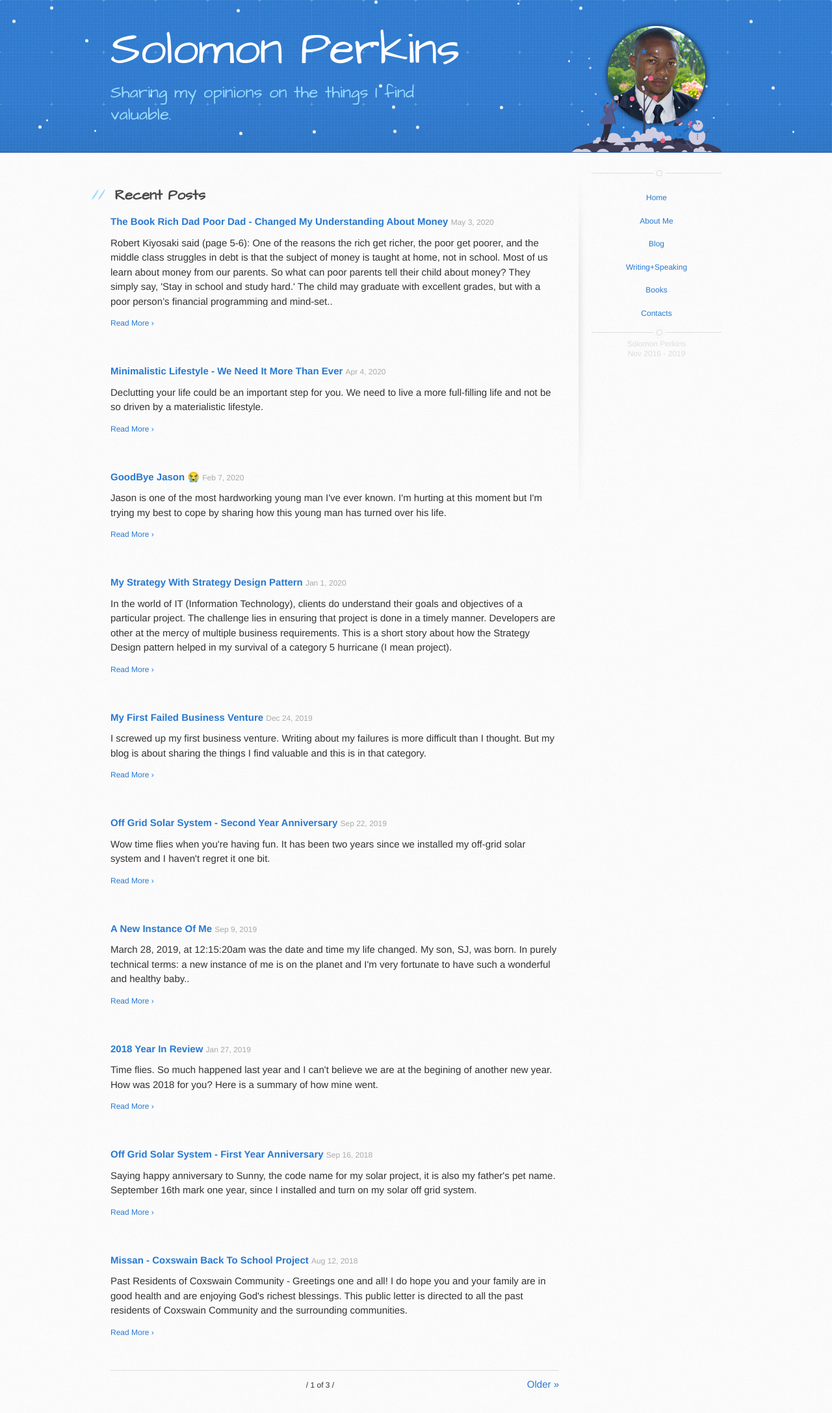
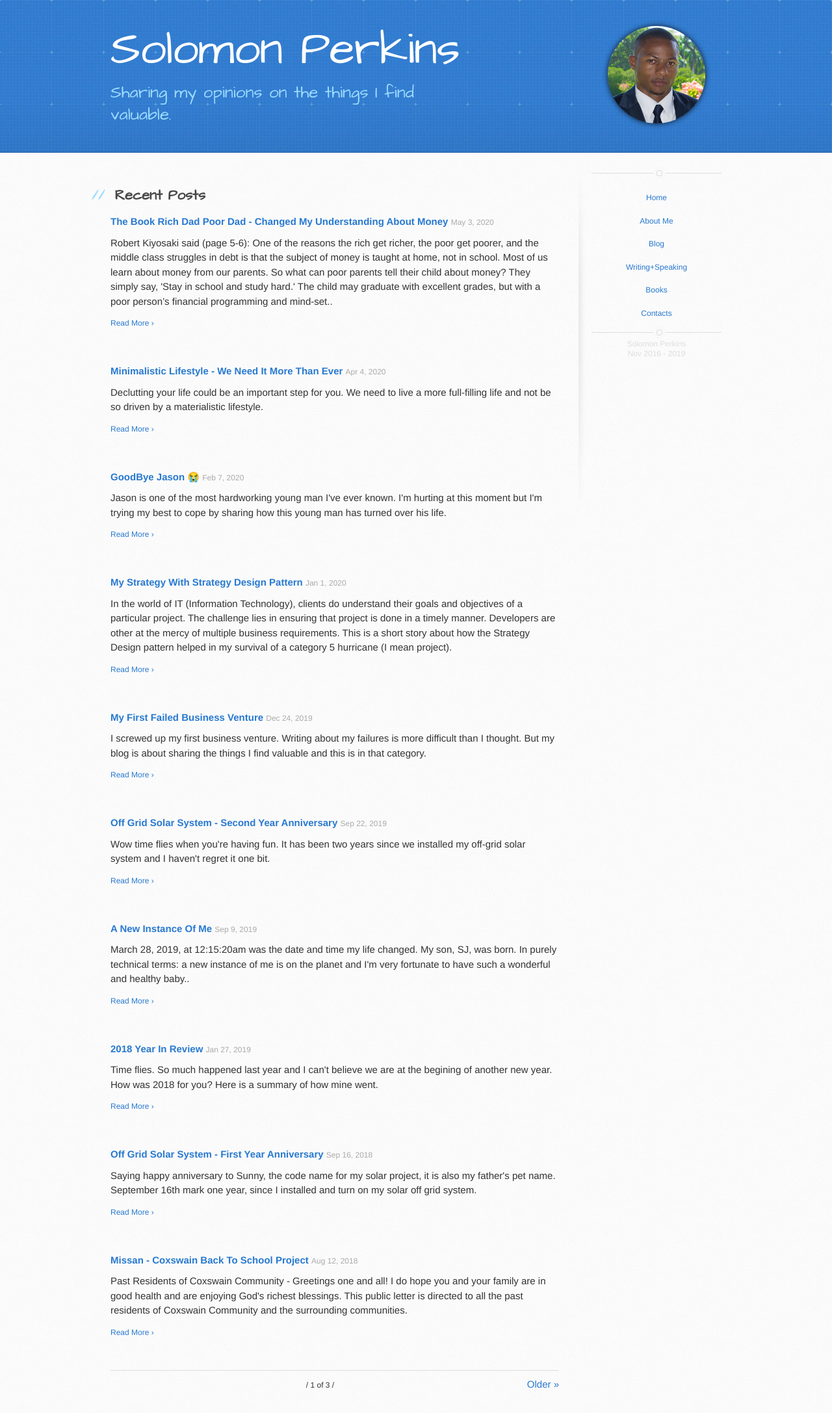
Before and after one commit to SolomonPerkins/solomonperkins.github.io, a Jekyll site: the page built from index.html, in a window 1280 px wide. Shown: the whole page at 65% size. Built offline with Jekyll 4.4.1, drawn with Linux system fonts in a browser that asks for light colours; the list of posts is cut into pages by our own code.

Commit message:
update the default layout

```diff
--- a/_layouts/default.html
+++ b/_layouts/default.html
@@ -6,7 +6,7 @@
 	</head>
 
 	<body>
-		<header class="snow">
+		<header class="">
 	      	<div class="inner">
 		        <a href="/">
 		        	<div id="profile-image"></div>
@@ -15,7 +15,7 @@
 			        	<h2>{{ site.description }}</h2>
 			        </div>
 				</a>
-	          	<img src="/images/theme/winter-time.svg" class="snow-time">
+	          	<!-- <img src="/images/theme/winter-time.svg" class="snow-time"> -->
 	      	</div>
     	</header>
 
```
